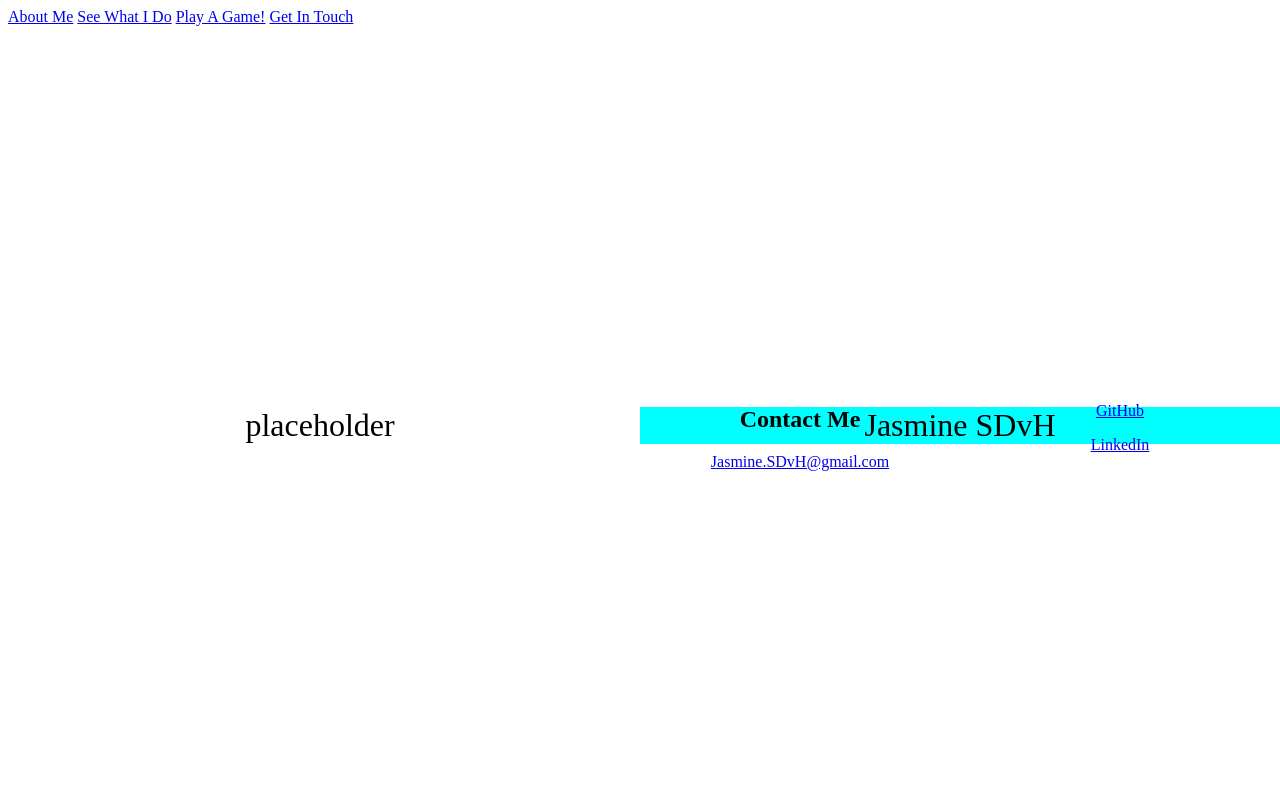
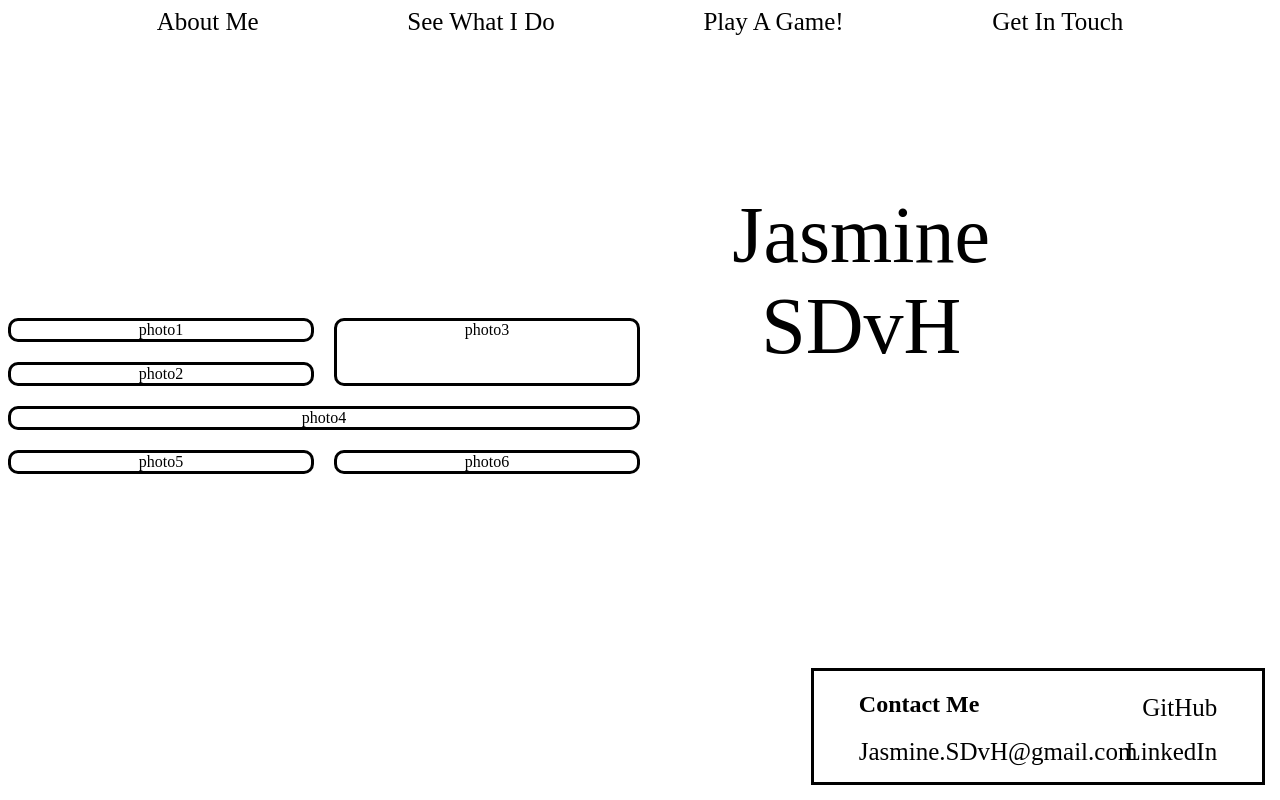
Before and after one commit to j-scarlatos/portfolio_site, a plain HTML site: page index.html in a window 1280 px wide. Drawn offline with Linux system fonts and the light colour scheme; a web font is replaced by a local one.

```diff
--- a/index.html
+++ b/index.html
@@ -3,41 +3,44 @@
 <head>
     <meta charset="UTF-8">
     <meta name="viewport" content="width=device-width, initial-scale=1.0">
-    <title>Document</title>
+    <title>Home</title>
     <link rel="stylesheet" href="style.css">
     <style>
         @import url('https://fonts.googleapis.com/css2?family=Amarante&family=Viaoda+Libre&display=swap');
     </style>
 </head>
 <body>
-    <div id="header">
     <div class="topnav">
-            <a href="#about">About Me</a>
+        <a href="about.html">About Me</a>
         <a href="projects">See What I Do</a>
         <a href="games">Play A Game!</a>
         <a href="#contact">Get In Touch</a>
     </div>
+
+    <div class="main">
+        <div class="left_main">
+            <!-- <h1>placeholder</h1> -->
+            <div class="photo1">photo1</div>
+            <div class="photo2">photo2</div>
+            <div class="photo3">photo3</div>
+            <div class="photo4">photo4</div>
+            <div class="photo5">photo5</div>
+            <div class="photo6">photo6</div>
         </div>
 
-    <div class="main">
-        <div class="left">
-            <div class="centered">
-                <h1>placeholder</h1>
-            </div>
+        <div class="right_main">
+            <h1 id="name">Jasmine SDvH</h1>
         </div>
 
-        <div class="right">
-            <div class="centered">
-                <h1 class="name">Jasmine SDvH</h1>
-
         <footer class="footer">
-                    <div class="left">
+            <div class="left_footer">
                 <h2>Contact Me</h2>
                 <p><a href="mailto:jasmine.sdvh@gmail.com">
                     Jasmine.SDvH@gmail.com</a>
                 </p>
             </div>
-                    <div class="right">
+
+            <div class="right_footer">
                 <p><a target="_blank" href="https://github.com/j-scarlatos">
                     GitHub
                 </a></p>
@@ -47,8 +50,6 @@
             </div>
         </footer>
     </div>
-        </div>
-    </div>
 
 </body>
 </html>
--- a/style.css
+++ b/style.css
@@ -1,61 +1,101 @@
 *{
     font-family: "Viaoda Libre", serif;
-}
-
-body{
-
 }
 
 h1{
     font-family: "Amarante", serif;
     font-weight: 400;
     font-style: normal;
+    font-size: 5em;
 }
 
-.header{
-    height: 10vh;
-    align-items: center;
-    border-bottom: 15px black;
+a{
+    color: black;
+    text-decoration: none;
+    font-size: 25px;
+}
+
+a:hover{
+    color: slategray;
+}
+
+.topnav{
+    display: flex;
+    width: 100%;
+    text-align: center;
+    justify-content: space-evenly;
 }
 
 .main{
     display: flex;
+    position: relative;
     height: 90vh;
-    align-items: center;
+    text-align: center;
 }
 
-.name{
-    position: fixed;
-    width: 100%;
-    background-color: aqua;
+.left_main{
+    flex: 1;
+    left: 0;
+    align-content: center;
+    display: grid;
+    grid-template-columns: auto auto;
+    grid-template-rows: 5;
+    gap: 20px;
+}
+
+.left_main div{
+    border-style: solid;
+    border-radius: 10px;
+}
+
+.left_main div.photo3{
+    grid-column: 2;
+    grid-row: 1 / span 2;
+}
+
+.left_main div.photo4{
+    grid-column: 1 / span 2;
+}
+
+.right_main{
+    flex: 1;
+    right: 0;
+}
+
+#name{
+    position: absolute;
+    padding-top: 100px;
+    text-align: center;
+    width: 35%;
+    justify-self: center;
 }
 
 .footer{
     display: flex;
     position: fixed;
-    width: 70%;
+    width: 35%;
+    right: 0;
+    bottom: 0;
+    margin-bottom: 15px;
+    margin-right: 15px;
+    border-style: solid;
+    border-width: small;
+    border-color: black;
+    text-align: left;
+    justify-content: space-around;
 }
 
-.left{
+.left_footer{
+    width: 30%;
+}
+
+.right_footer{
+    width: 30%;
+    text-align: right;
+    align-content: flex-end;
+}
+
+.left_main_about{
     flex: 1;
     left: 0;
-    width: 50%;
-    position: fixed;
 }
-
-.right{
-    flex: 1;
-    right: 0;
-    width: 50%;
-    position: fixed;
-}
-
-.centered{
-    position: absolute;
-    height: 100%;
-    width: 100%;
-    left: 50%;
-    top: 50%;
-    transform: translate(-50%, -50%);
-    text-align: center;
-}
```
Also changed, not shown: about.html (added, +48 -0 lines). Lines whose indentation alone changed are shown as unchanged.
